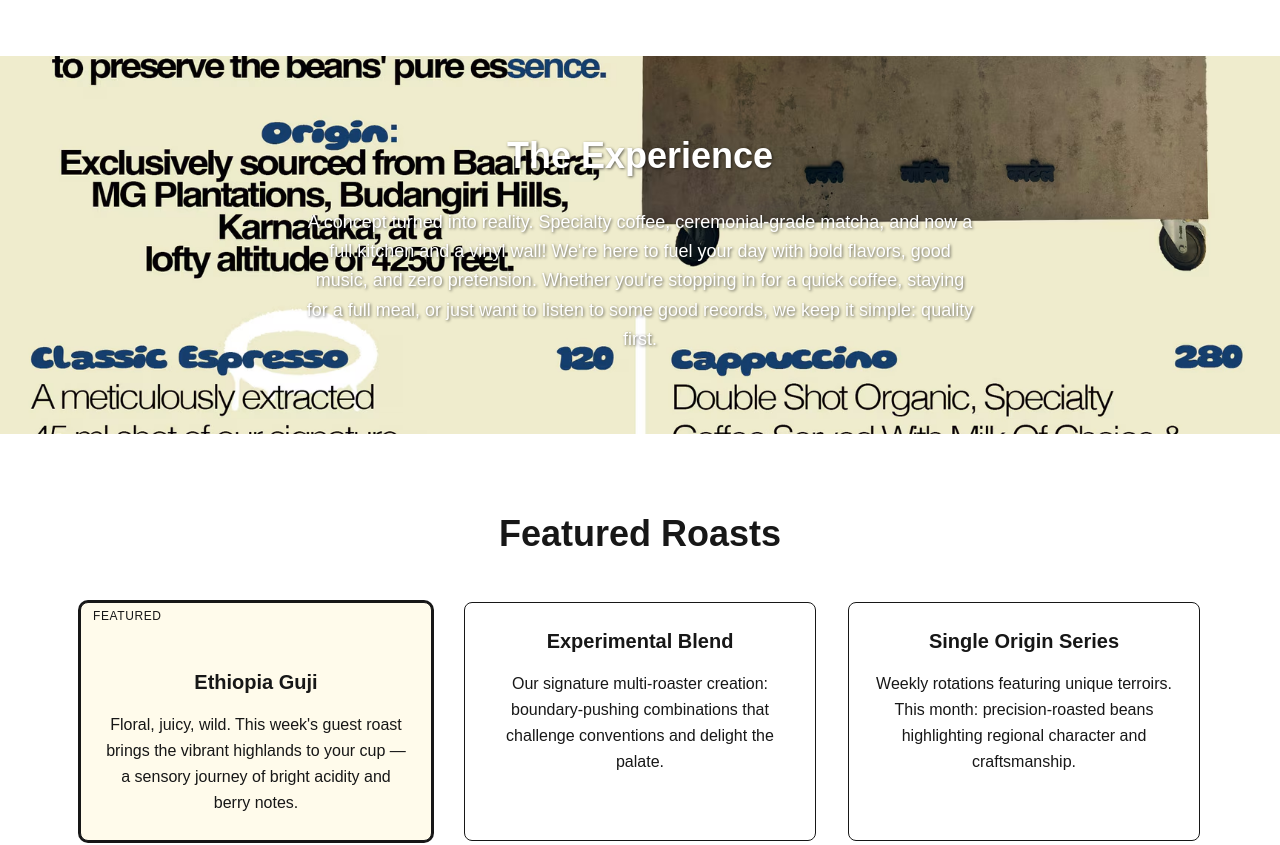
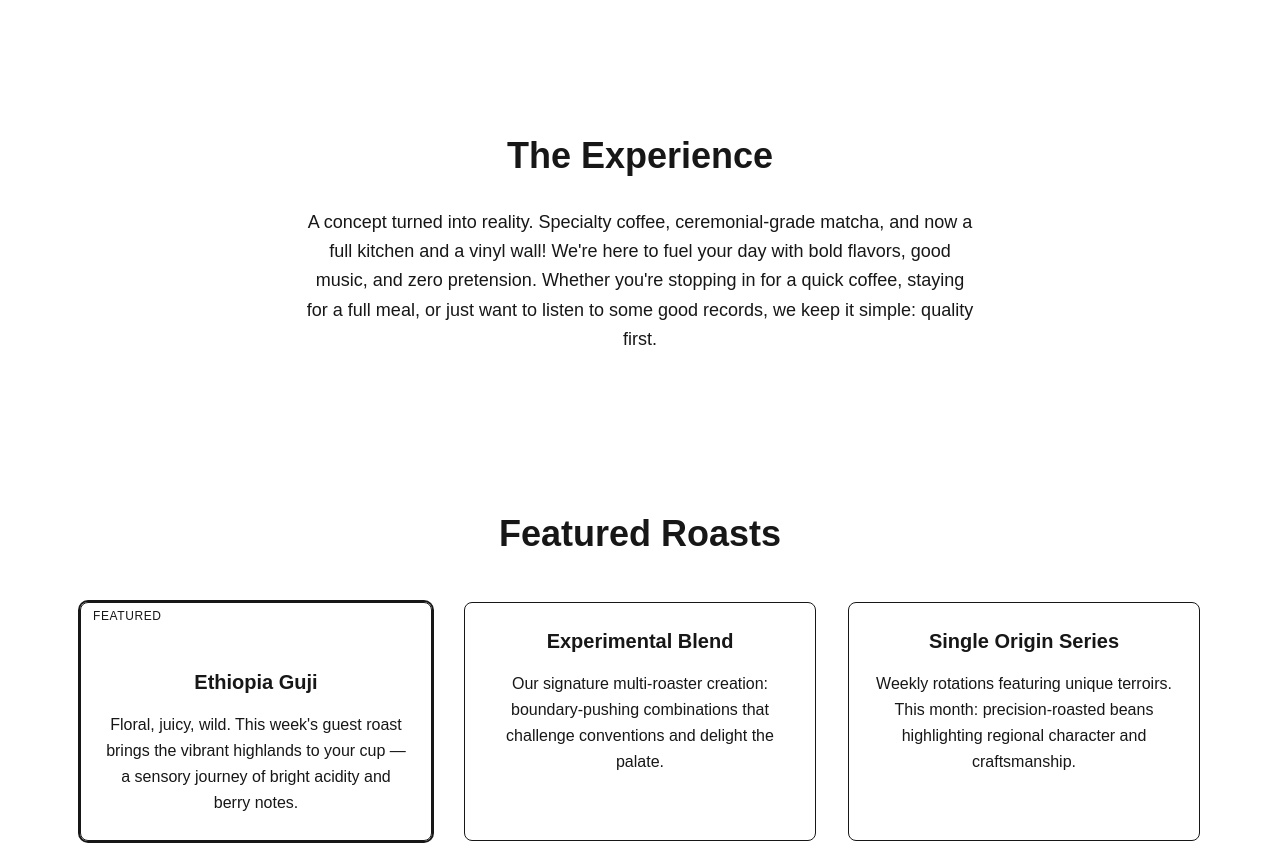
Before and after one commit to vihaankulkarni29/website-gen, a Next.js app in the folder clients/every-morning-cartel/: page / in a window 1280 px wide. Shown: the part 1280-2125 px from the top of the page. Built offline with nearby package versions, Linux system fonts and the light colour scheme.

Commit message:
Fix: Remove random images and overlays

```diff
--- a/clients/every-morning-cartel/src/components/Experience.tsx
+++ b/clients/every-morning-cartel/src/components/Experience.tsx
@@ -11,11 +11,9 @@ export default function Experience() {
       whileInView={{ opacity: 1 }}
       transition={{ duration: 1 }}
       viewport={{ once: true }}
-      className="relative py-20 bg-cover bg-center"
-      style={{ backgroundImage: "url('/every-morning-cartel-mumbai-coffee-shops-j6htnp59s5.avif')" }}
+      className="relative py-20 bg-charcoal"
     >
-      <div className="absolute inset-0 bg-charcoal/80"></div>
-      <div className="container relative text-center text-white" style={{ textShadow: '1px 1px 3px rgba(0,0,0,0.6)' }}>
+      <div className="container relative text-center text-cream">
         <motion.h2
           className="font-inter text-3xl md:text-4xl font-bold mb-8"
           initial={{ opacity: 0, y: 30 }}
--- a/clients/every-morning-cartel/src/components/Products.tsx
+++ b/clients/every-morning-cartel/src/components/Products.tsx
@@ -50,7 +50,7 @@ export default function Products() {
               transition={{ delay: 0.3 + index * 0.1, duration: 0.6 }}
               viewport={{ once: true }}
               className={`bg-cream border border-border rounded-lg overflow-hidden hover:shadow-xl transition-all duration-300 ${
-                product.featured ? 'ring-2 ring-copper bg-amber-50' : ''
+                product.featured ? 'ring-2 ring-copper' : ''
               }`}
             >
               {product.featured && (
```
